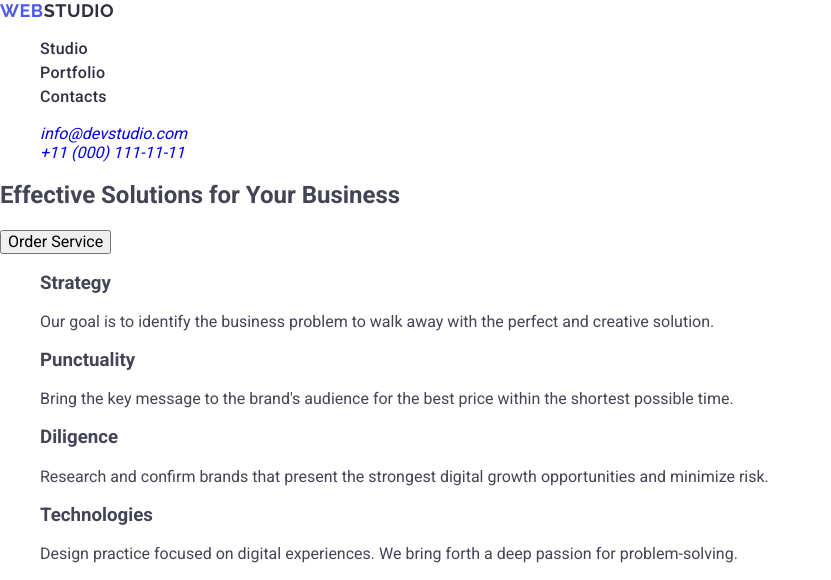
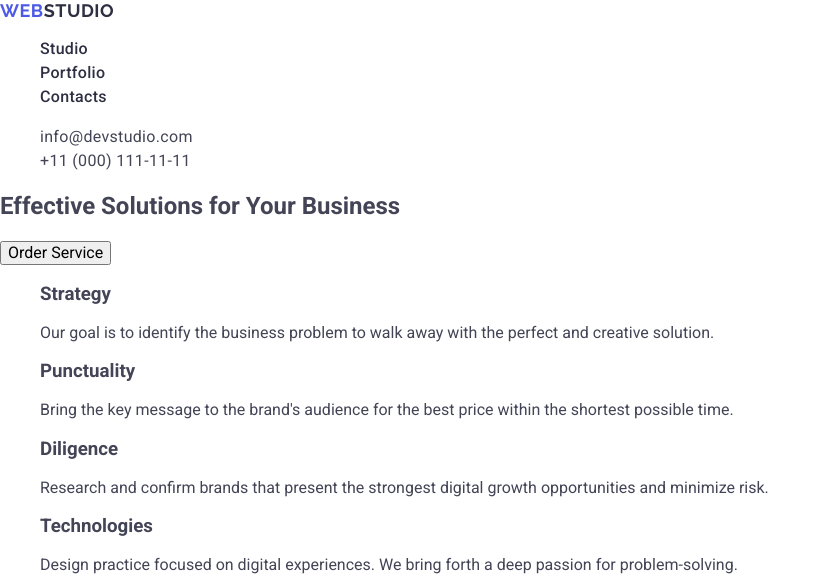
Before and after one commit to IvanSadych/goit-markup-hw-02, a plain HTML site: page index.html in a window 1280 px wide. Shown: the top 580 px of the page, without its empty margins (0-831 px from the left). Drawn offline with nearby package versions, Linux system fonts and the light colour scheme.

Commit message:
add styles for adress sections

```diff
--- a/css/styles.css
+++ b/css/styles.css
@@ -47,3 +47,20 @@
   .nav-link:focus {
     color: var(--active-button-color);
   }
+
+  .address-section {
+    font-style: normal;
+  }
+
+  .address-link {
+    color: var(--body-text-color);
+    font-size: 16px;
+    font-weight: 400;
+    line-height: 1.5;
+    letter-spacing: 0.02em;
+  }
+
+  .address-link:hover,
+  .address-link:focus {
+    color: var(--active-button-color);
+  }
```
